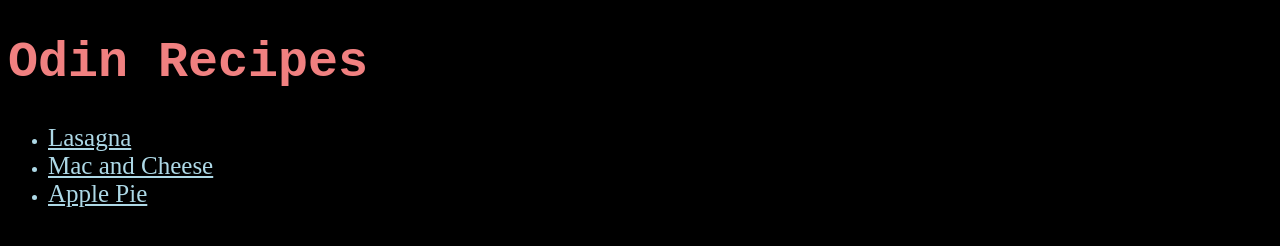
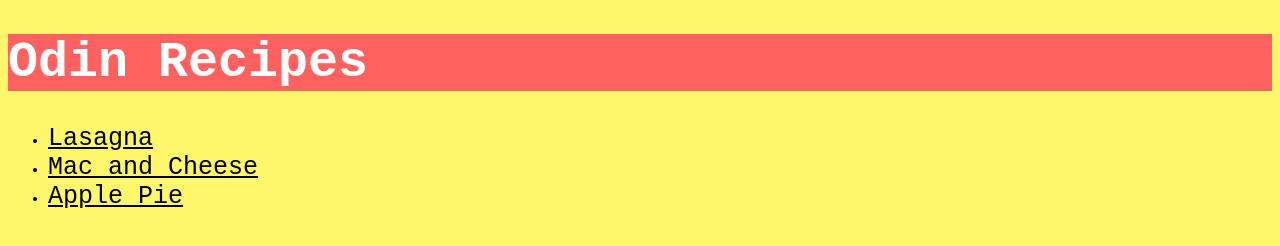
Before and after one commit to rtoscanelli/odin-recipes, a plain HTML site: page index.html in a window 1280 px wide. Drawn offline with Linux system fonts and the light colour scheme.

Commit message:
Change style of index

```diff
--- a/style.css
+++ b/style.css
@@ -1,18 +1,20 @@
+body {
+    background-color: rgb(254, 247, 107);
+}
+
 h1 {
     font-family: monospace, sans-serif;
     font-size: 50px;
-    color: lightcoral;
+    background-color: rgb(255, 96, 96);
+    color: white;
 }
 
 li,
 a {
-    color: lightblue;
+    font-family: monospace, sans-serif;
+    color: black;
 }
 
 a {
     font-size: 25px;
 }
-
-body {
-    background-color: black;
-}
```
